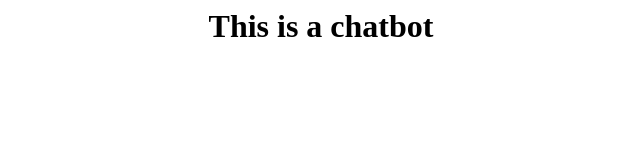
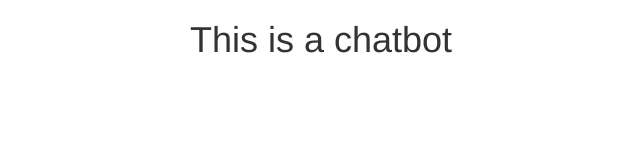
Before and after one commit to binodmx/cricchat-chatbot, a plain HTML site: page index.html in a window 1280 px wide. Shown: the whole page, without its empty margins (319-959 px from the left). Drawn offline with nearby package versions, Linux system fonts and the light colour scheme.

Commit message:
added links

```diff
--- a/index.html
+++ b/index.html
@@ -1,6 +1,12 @@
 <html>
     <head>
         <title>Cric Chat</title>
+        <meta charset="UTF-8">
+        <meta name="viewport" content="width=device-width, initial-scale=1, maximum-scale=1, minimum-scale=1">
+        <link href="https://fonts.googleapis.com/css?family=Roboto" rel="stylesheet">
+        <link rel="stylesheet" type="text/css" href="dist/jquery.convform.css">
+        <link rel="stylesheet" href="https://maxcdn.bootstrapcdn.com/bootstrap/3.3.7/css/bootstrap.min.css" integrity="sha384-BVYiiSIFeK1dGmJRAkycuHAHRg32OmUcww7on3RYdg4Va+PmSTsz/K68vbdEjh4u" crossorigin="anonymous">
+        <link rel="stylesheet" type="text/css" href="demo.css">
     </head>
     <body>
         <h1 align="center">This is a chatbot</h1>
```
